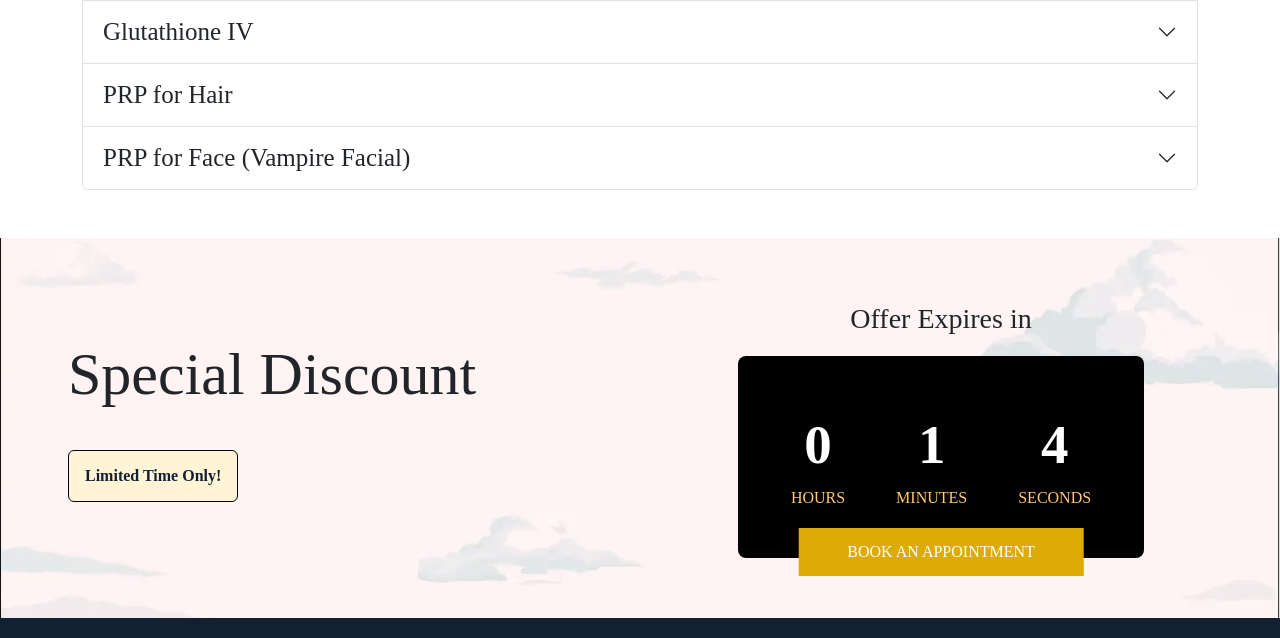
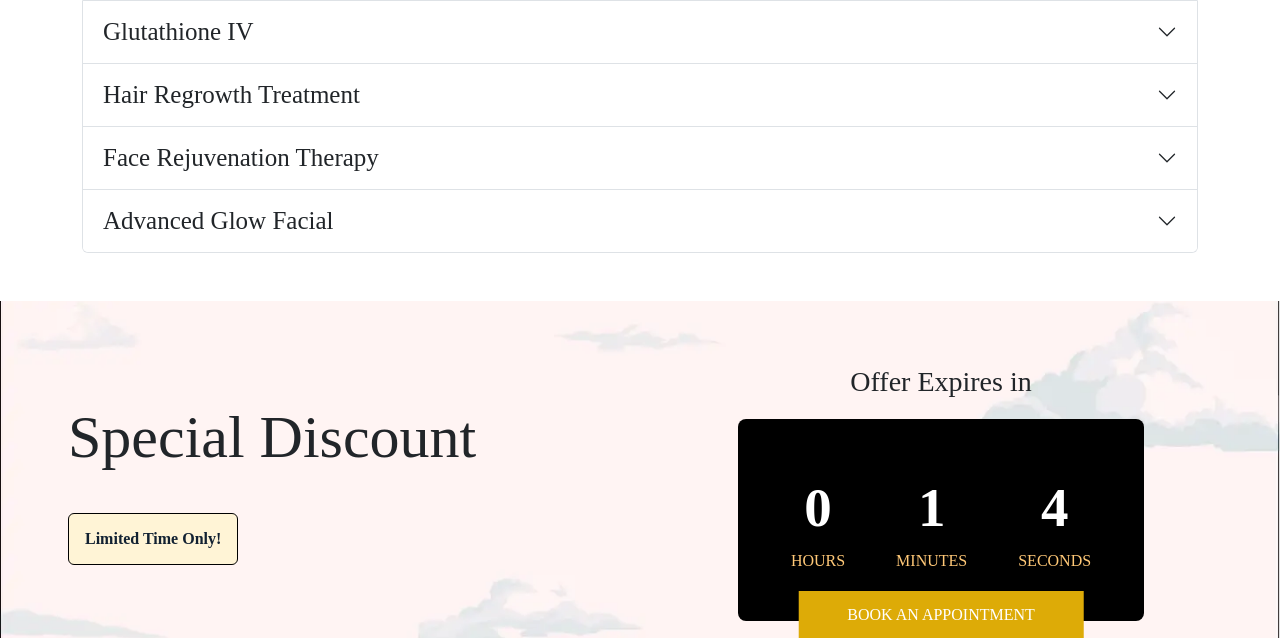
Before and after one commit to Madheshrmedia/kimaya-LP, a PHP site: page / in a window 1280 px wide. Shown: the part 4990-5628 px from the top of the page. Run offline with PHP 8.4, Linux system fonts and the light colour scheme; some libraries are stand-ins or nearby versions; some web fonts are replaced.

Commit message:
FAQ content updated

```diff
--- a/index.php
+++ b/index.php
@@ -1538,48 +1538,75 @@
   <div class="accordion-item">
     <h2 class="accordion-header">
       <button class="accordion-button collapsed" type="button" data-bs-toggle="collapse" data-bs-target="#collapseThree" aria-expanded="false" aria-controls="collapseThree">
-      PRP for Hair
+      Hair Regrowth Treatment
       </button>
     </h2>
     <div id="collapseThree" class="accordion-collapse collapse" data-bs-parent="#accordionExample">
       <div class="accordion-body">
-        <strong>1. How does PRP help with hair loss?</strong>
-        <p>PRP (Platelet-Rich Plasma) is extracted from your own blood and injected into the scalp to stimulate hair follicles, strengthen roots, and promote regrowth.</p>
-        <strong>2. How many PRP sessions are needed for hair regrowth?</strong>
+        <strong>1. How does Hair Regrowth Treatment help with hair loss?</strong>
+        <p>Hair Regrowth Treatment (Platelet-Rich Plasma) is extracted from your own blood and injected into the scalp to stimulate hair follicles, strengthen roots, and promote regrowth.</p>
+        <strong>2. How many Hair Regrowth Treatment sessions are needed for hair regrowth?</strong>
         <p>A minimum of 3-6 sessions, spaced 4 weeks apart, is recommended for visible improvements.</p>
-        <strong>3. Is PRP treatment painful?</strong>
-        <p>PRP involves minimal discomfort, and a numbing cream is applied to make the procedure comfortable.</p>
+        <strong>3. Is Hair Regrowth Treatment treatment painful?</strong>
+        <p>Hair Regrowth Treatment involves minimal discomfort, and a numbing cream is applied to make the procedure comfortable.</p>
         <strong>4. Are the results permanent?</strong>
-        <p>PRP slows hair loss and stimulates new growth, but maintenance sessions may be needed.</p>
-        <strong>5. Can PRP be combined with other treatments?</strong>
-        <p>Yes! PRP works best when combined with laser therapy, medications, or hair growth serums.</p>
+        <p>Hair Regrowth Treatment slows hair loss and stimulates new growth, but maintenance sessions may be needed.</p>
+        <strong>5. Can Hair Regrowth Treatment be combined with other treatments?</strong>
+        <p>Yes! Hair Regrowth Treatment works best when combined with laser therapy, medications, or hair growth serums.</p>
          </div>
     </div>
   </div>
   <div class="accordion-item">
     <h2 class="accordion-header">
       <button class="accordion-button collapsed" type="button" data-bs-toggle="collapse" data-bs-target="#collapseFour" aria-expanded="false" aria-controls="collapseThree">
-      PRP for Face (Vampire Facial)
+      Face Rejuvenation Therapy
       </button>
     </h2>
     <div id="collapseFour" class="accordion-collapse collapse" data-bs-parent="#accordionExample">
       <div class="accordion-body">
-        <strong>1. What is a PRP facial?</strong>
-        <p>PRP facial uses your own plasma to boost collagen production, reduce fine lines, and improve skin texture.</p>
-        <strong>2. What are the benefits of PRP for the face?</strong>
+        <strong>1. What is a Face Rejuvenation Therapy?</strong>
+        <p>Hair Regrowth Treatment facial uses your own plasma to boost collagen production, reduce fine lines, and improve skin texture.</p>
+        <strong>2. What are the benefits of Face Rejuvenation Therapy?</strong>
         <p><ul>
             <li>Reduces fine lines and wrinkles</li>
             <li>Improves skin elasticity and texture</li>
             <li>Minimizes acne scars and pigmentation</li>
             <li>Promotes a radiant, youthful glow</li>
         </ul></p>
-        <strong>3. How many PRP facial sessions do I need?</strong>
+        <strong>3. How many Face Rejuvenation Therapy sessions do I need?</strong>
         <p>For best results, 3-4 sessions are recommended.</p>
-        <strong>4. Is there downtime after PRP facial?</strong>
+        <strong>4. Is there downtime after Face Rejuvenation Therapy?</strong>
         <p>There is minimal downtime. Expect slight redness for 24-48 hours before your skin starts glowing!</p>
-        <strong>5. Who is the best candidate for PRP facial?</strong>
+        <strong>5. Who is the best candidate for Face Rejuvenation Therapy?</strong>
         <p>Anyone looking to rejuvenate skin, improve texture, and reduce signs of aging is a great candidate.</p>
            </div>
+    </div>
+  </div>
+  <div class="accordion-item">
+    <h2 class="accordion-header">
+      <button class="accordion-button collapsed" type="button" data-bs-toggle="collapse" data-bs-target="#collapseFive" aria-expanded="false" aria-controls="collapseThree">
+      Advanced Glow Facial
+      </button>
+    </h2>
+    <div id="collapseFive" class="accordion-collapse collapse" data-bs-parent="#accordionExample">
+      <div class="accordion-body">
+        <strong>1. How is a Advanced Glow Facial different from a regular facial?</strong>
+        <p>Unlike regular facials, MediFacials use advanced skincare technology and medical-grade products for deeper hydration and rejuvenation.</p>
+        <strong>2. What skin concerns does a Advanced Glow Facialtreat?</strong>
+        <p>
+            <ul>
+                <li>Dry and dull skin</li>
+                <li>Acne and pigmentation</li>
+                <li>Uneven texture and fine lines</li>
+            </ul>
+        </p>
+        <strong>3. How often should I get a Advanced Glow Facial?</strong>
+        <p>Every 4-6 weeks for long-lasting skin health and glow.</p>
+        <strong>4. Is there any downtime?</strong>
+        <p>No! You can return to your routine immediately after the session.</p>
+        <strong>5. Can I combine a Advanced Glow Facial with other treatments?</strong>
+        <p>Yes! It pairs well with Hair Regrowth Treatment, laser treatments, and chemical peels for enhanced skin rejuvenation.</p>
+         </div>
     </div>
   </div>
 </div>
```
